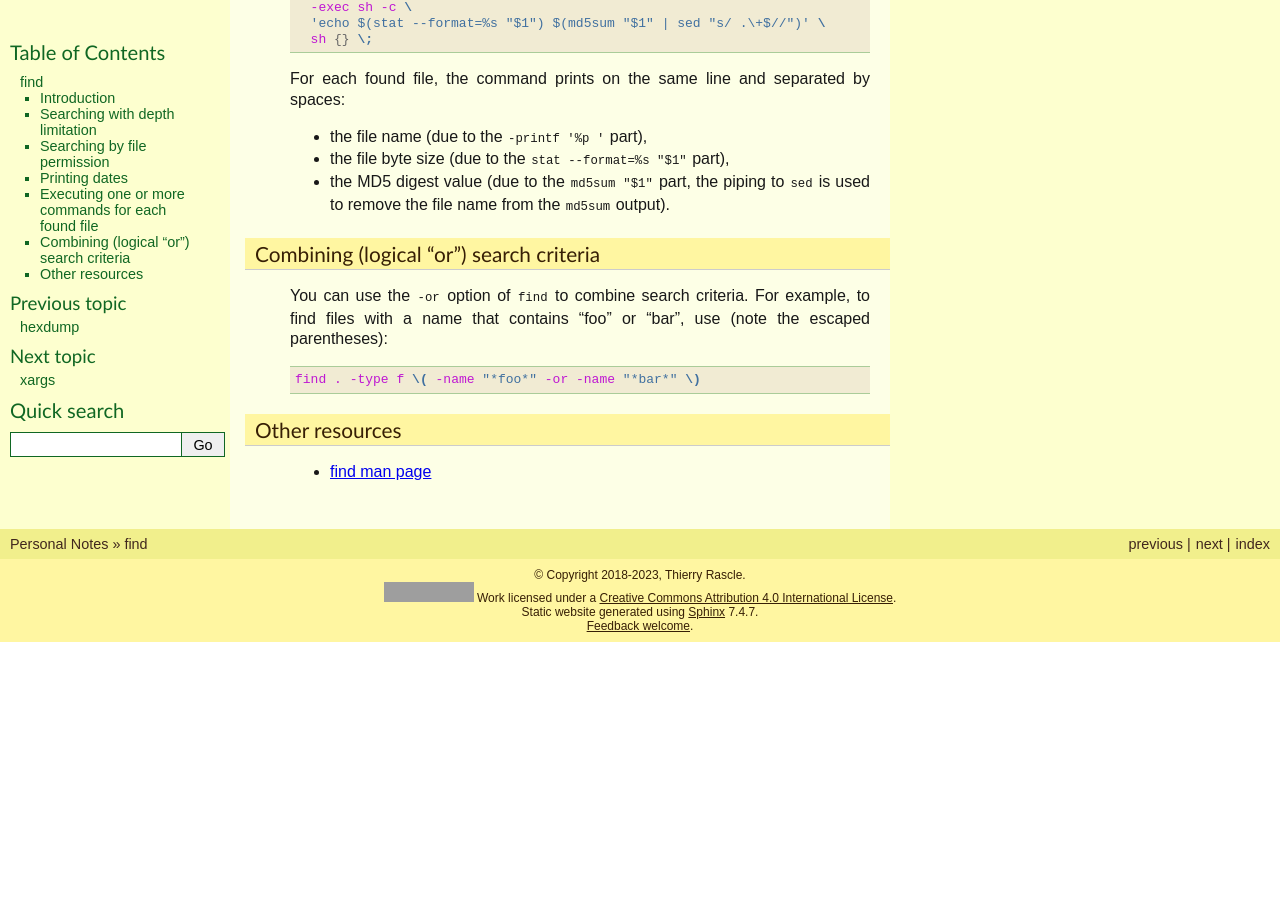
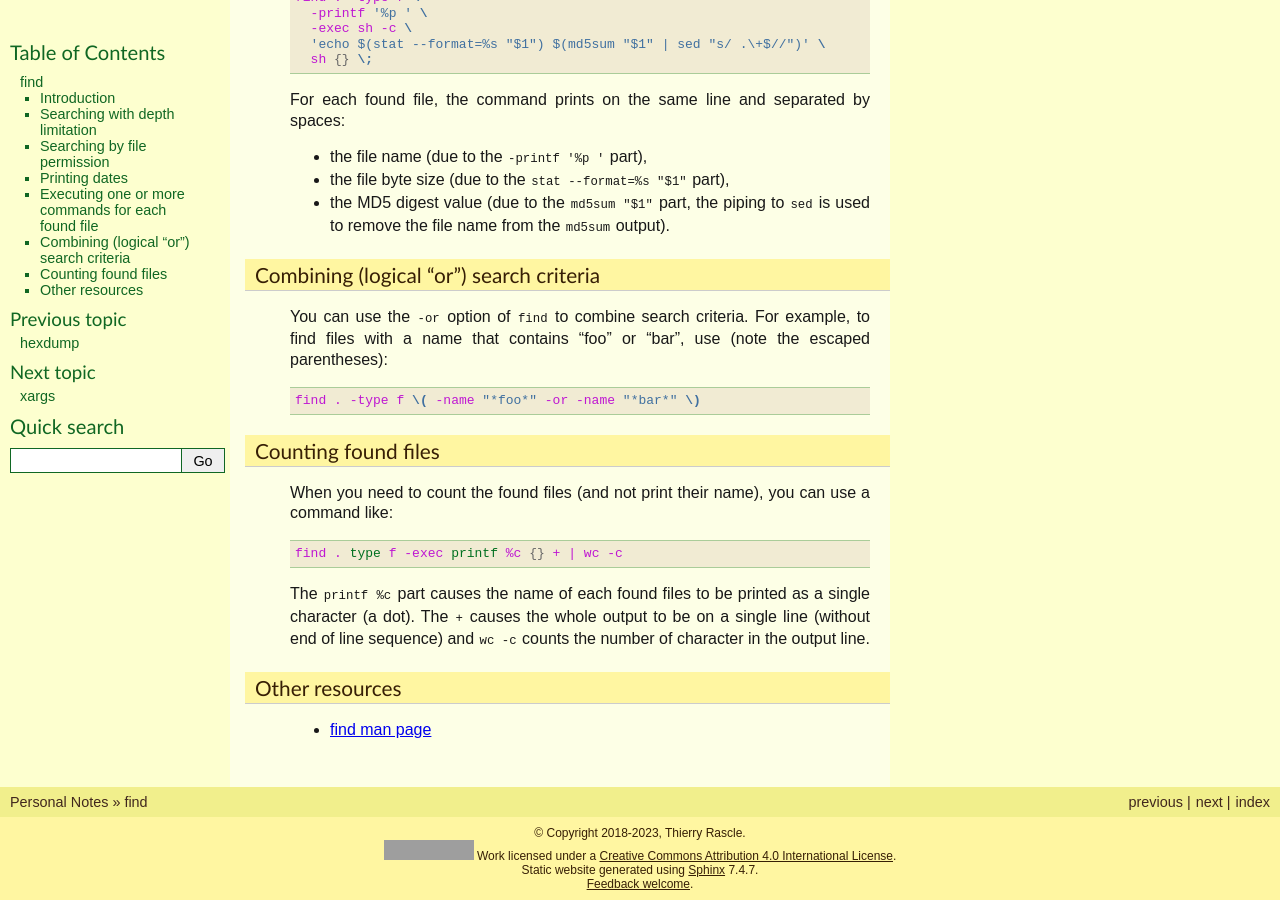
Before and after one commit to thierr26/thierr26_personal_notes_sphinx_sources, a Sphinx documentation site: the page built from source/find.rst, in a window 1280 px wide and 900 px high, scrolled down 1638 px. Built offline with Sphinx 7.4.7, drawn with Linux system fonts in a browser that asks for light colours; before the commit the page ends 2280 px from its top, so only the background shows below that; grey boxes are pictures that could not be loaded.

Commit message:
Add "Counting found files" section in find page

```diff
--- a/source/find.rst
+++ b/source/find.rst
@@ -118,6 +118,23 @@
   find . -type f \( -name "*foo*" -or -name "*bar*" \)
 
 
+Counting found files
+--------------------
+
+.. index::
+  single: wc
+
+When you need to count the found files (and not print their name), you can use
+a command like::
+
+  find . type f -exec printf %c {} + | wc -c
+
+The ``printf %c`` part causes the name of each found files to be printed as a
+single character (a dot). The ``+`` causes the whole output to be on a single
+line (without end of line sequence) and ``wc -c`` counts the number of
+character in the output line.
+
+
 Other resources
 ---------------
 
```
